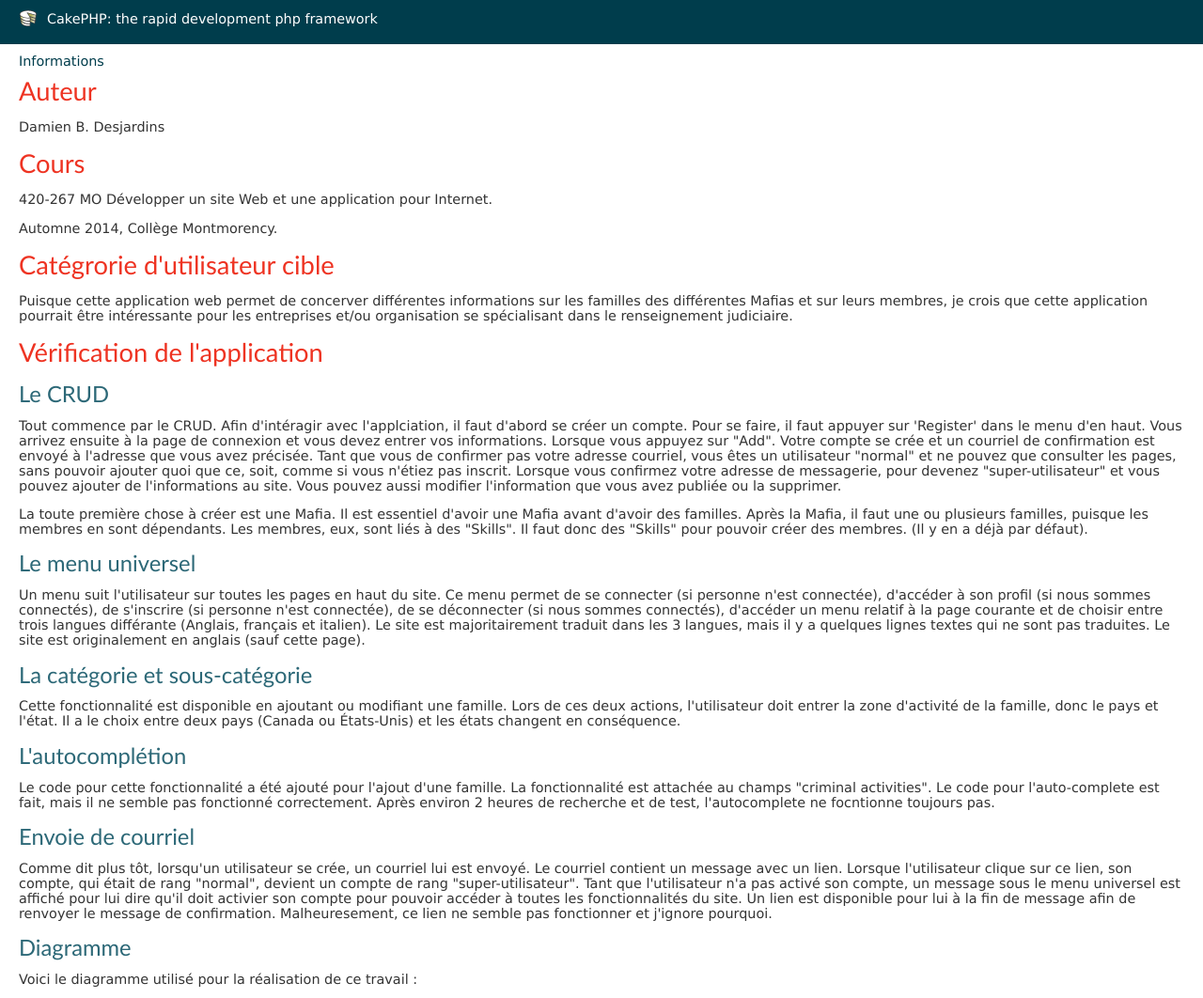
After one commit to Nei7o/TP3S5, a CakePHP app: the page made by app/View/Pages/informations.ctp in a window 1280 px wide. The commit adds this page. Shown: the top 1062 px of the page at 94% size. Run offline with PHP 8.4 and a stand-in for CakePHP, Linux system fonts and the light colour scheme; the template is opened without the code that fills it, so the values that code supplies are empty; some libraries are stand-ins or nearby versions.

Commit message:
Informations added

```diff
--- a/app/Controller/PagesController.php
+++ b/app/Controller/PagesController.php
@@ -75,4 +75,8 @@ class PagesController extends AppController {
 			throw new NotFoundException();
 		}*/
 	}
+
+        public function informations() {
+
+        }
 }
--- /dev/null
+++ b/app/View/Pages/informations.ctp
@@ -0,0 +1,80 @@
+<h1>Informations</h1>
+
+<h2>Auteur</h2>
+
+<p>Damien B. Desjardins</p>
+
+<h2>Cours</h2>
+
+<p>420-267 MO Développer un site Web et une application pour Internet.</p>
+
+<p>Automne 2014, Collège Montmorency.</p>
+
+<h2>Catégrorie d'utilisateur cible</h2>
+
+<p>Puisque cette application web permet de concerver différentes informations
+sur les familles des différentes Mafias et sur leurs membres, je crois que cette
+application pourrait être intéressante pour les entreprises et/ou organisation
+se spécialisant dans le renseignement judiciaire.</p>
+
+<h2>Vérification de l'application</h2>
+
+<h3>Le CRUD</h3>
+
+<p>Tout commence par le CRUD. Afin d'intéragir avec l'applciation, il faut
+d'abord se créer un compte. Pour se faire, il faut appuyer sur 'Register' dans
+le menu d'en haut. Vous arrivez ensuite à la page de connexion et vous devez
+entrer vos informations. Lorsque vous appuyez sur "Add". Votre compte se crée
+et un courriel de confirmation est envoyé à l'adresse que vous avez précisée.
+Tant que vous de confirmer pas votre adresse courriel, vous êtes un utilisateur
+"normal" et ne pouvez que consulter les pages, sans pouvoir ajouter quoi que ce,
+soit, comme si vous n'étiez pas inscrit. Lorsque vous confirmez votre adresse
+de messagerie, pour devenez "super-utilisateur" et vous pouvez ajouter de
+l'informations au site. Vous pouvez aussi modifier l'information que vous
+avez publiée ou la supprimer.</p>
+
+<p>La toute première chose à créer est une Mafia. Il est essentiel d'avoir une
+Mafia avant d'avoir des familles. Après la Mafia, il faut une ou plusieurs
+familles, puisque les membres en sont dépendants. Les membres, eux, sont liés
+à des "Skills". Il faut donc des "Skills" pour pouvoir créer des membres. (Il
+y en a déjà par défaut).</p>
+
+<h3>Le menu universel</h3>
+
+<p>Un menu suit l'utilisateur sur toutes les pages en haut du site. Ce menu permet
+de se connecter (si personne n'est connectée), d'accéder à son profil (si nous sommes
+connectés), de s'inscrire (si personne n'est connectée), de se déconnecter (si nous
+sommes connectés), d'accéder un menu relatif à la page courante et de choisir entre
+trois langues différante (Anglais, français et italien). Le site est majoritairement
+traduit dans les 3 langues, mais il y a quelques lignes textes qui ne sont pas traduites.
+Le site est originalement en anglais (sauf cette page).</p>
+
+<h3>La catégorie et sous-catégorie</h3>
+
+<p>Cette fonctionnalité est disponible en ajoutant ou modifiant une famille. Lors de ces
+deux actions, l'utilisateur doit entrer la zone d'activité de la famille, donc le pays
+et l'état. Il a le choix entre deux pays (Canada ou États-Unis) et les états changent
+en conséquence.</p>
+
+<h3>L'autocomplétion</h3>
+
+<p>Le code pour cette fonctionnalité a été ajouté pour l'ajout d'une famille. La
+fonctionnalité est attachée au champs "criminal activities". Le code pour l'auto-complete
+est fait, mais il ne semble pas fonctionné correctement. Après environ 2 heures de
+recherche et de test, l'autocomplete ne focntionne toujours pas.</p>
+
+<h3>Envoie de courriel</h3>
+
+<p>Comme dit plus tôt, lorsqu'un utilisateur se crée, un courriel lui est envoyé.
+Le courriel contient un message avec un lien. Lorsque l'utilisateur clique sur ce lien,
+son compte, qui était de rang "normal", devient un compte de rang "super-utilisateur".
+Tant que l'utilisateur n'a pas activé son compte, un message sous le menu universel
+est affiché pour lui dire qu'il doit activier son compte pour pouvoir accéder à toutes
+les fonctionnalités du site. Un lien est disponible pour lui à la fin de message afin
+de renvoyer le message de confirmation. Malheuresement, ce lien ne semble pas fonctionner
+et j'ignore pourquoi.</p>
+
+<h3>Diagramme</h3>
+<p>Voici le diagramme utilisé pour la réalisation de ce travail :</p>
+<img src="http://www.databaseanswers.org/data_models/mafia_organised_crime/images/data_model.gif"></br>
+<a href="http://www.databaseanswers.org/data_models/mafia_organised_crime/index.htm">Source</a>
--- a/app/View/Themed/Cakestrap/Elements/menu/top_menu.ctp
+++ b/app/View/Themed/Cakestrap/Elements/menu/top_menu.ctp
@@ -27,6 +27,7 @@
                                 echo $this->Html->Link(__('Register'), array('controller' => 'users', 'action' => 'add'));
                             }
                         ?></li>
+                        <li><?php echo $this->Html->Link(__('Informations'), array('controller' => 'pages', 'action' => 'informations')) ?></li>
 			<li class="dropdown">
 				<a href="#" class="dropdown-toggle" data-toggle="dropdown"><?php echo __('Menu') ?> <b class="caret"></b></a>
 				<ul class="dropdown-menu">
```
Also changed, not shown: app/webroot/img/data_model.gif (added), 11 other files.
